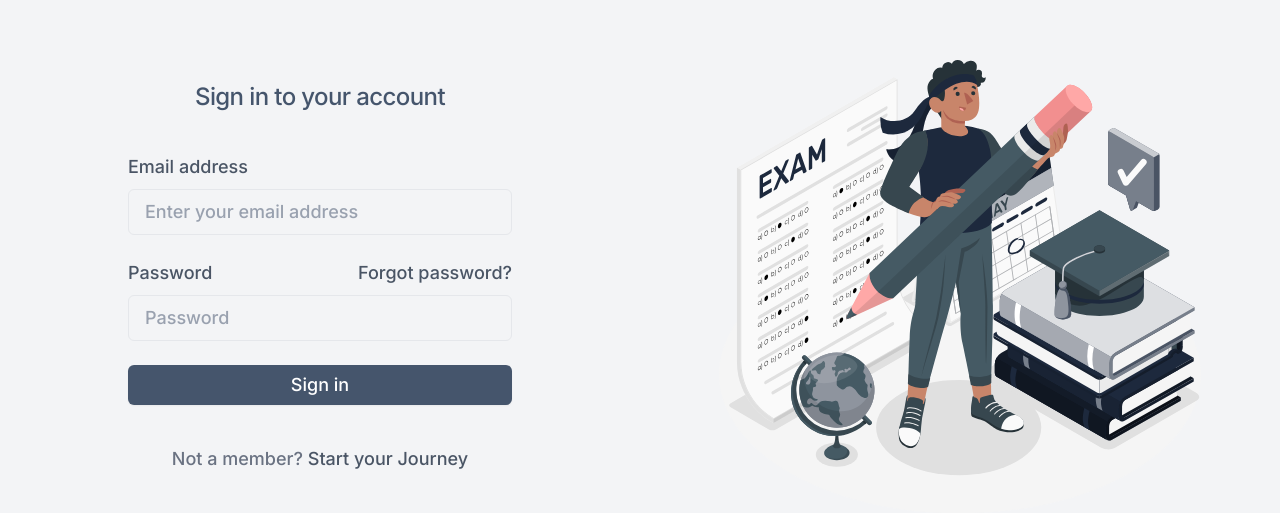
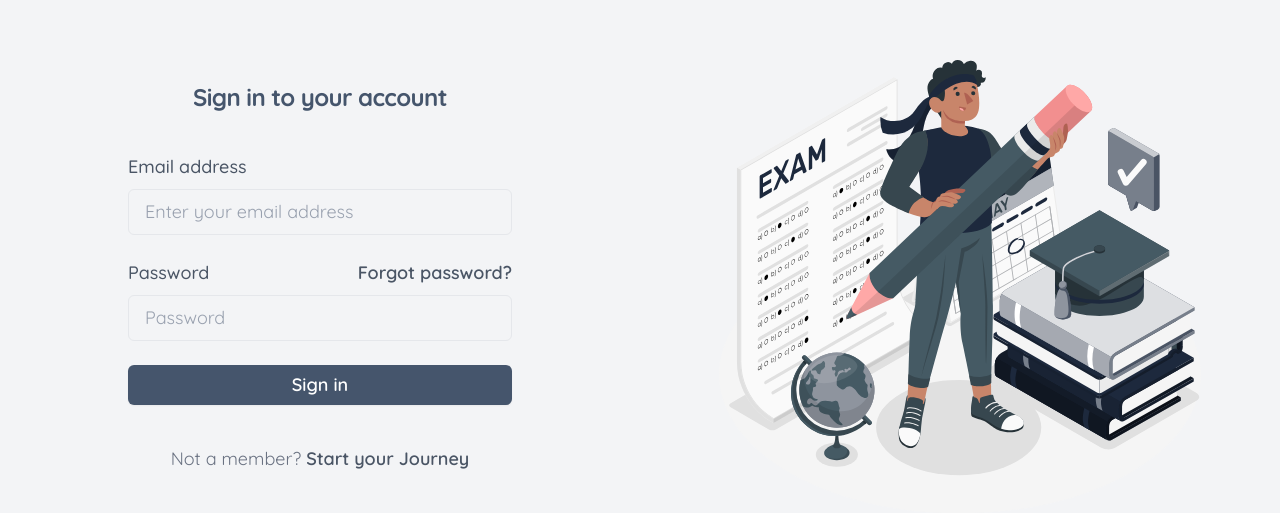
Before and after one commit to JamarTG/capstone, a React (Vite) app in the folder frontend/: page /login in a window 1280 px wide. Shown: the part 123-636 px from the top of the page. Built offline with nearby package versions, Linux system fonts and the light colour scheme.

Commit message:
style: change font and font weight of website

```diff
--- a/frontend/src/index.css
+++ b/frontend/src/index.css
@@ -1,9 +1,8 @@
-@import url('https://fonts.googleapis.com/css2?family=Inter:ital,opsz,wght@0,14..32,100..900;1,14..32,100..900&display=swap');
+@import url('https://fonts.googleapis.com/css2?family=Quicksand:wght@300..700&display=swap');
 @import "tailwindcss";
 
 * {
-  font-family: "Inter", sans-serif;
-  font-weight: 500;
+  font-family: "Quicksand", sans-serif;
 }
 
 td {
--- a/frontend/src/pages/Quiz/QuizCard.tsx
+++ b/frontend/src/pages/Quiz/QuizCard.tsx
@@ -107,7 +107,7 @@ const QuizCard: React.FC<QuizCardProps> = ({
           <div
             className={`absolute top-3 right-3 flex justify-center items-center px-3 py-1 rounded-sm ${getScoreColor((score / currentQuestionIndex) * 100)} z-10`}
           >
-            <span className="text-xl font-bold text-white">{(score / currentQuestionIndex) * 100}%</span>
+            <span className="text-xl text-white">{(score / currentQuestionIndex) * 100}%</span>
           </div>
         )}
 
@@ -135,7 +135,7 @@ const QuizCard: React.FC<QuizCardProps> = ({
 
       <section className={`flex-1 p-4 flex flex-col justify-between ${isDark ? "text-gray-100" : "text-slate-800"}`}>
         <div className="flex justify-between items-start">
-          <h3 className={`font-bold text-sm drop-shadow-md ${isDark ? "text-gray-100" : "text-slate-600"}`}>{topic?.name ?? "Untitled Topic"}</h3>
+          <h3 className={`text-md drop-shadow-md ${isDark ? "text-gray-100" : "text-slate-600"}`}>{topic?.name ?? "Untitled Topic"}</h3>
         </div>
         <div className="flex flex-wrap gap-2 justify-center">
           {tags.map((tag, index) => (
--- a/frontend/src/pages/Quiz/QuizHeader.tsx
+++ b/frontend/src/pages/Quiz/QuizHeader.tsx
@@ -20,7 +20,7 @@ const QuizHeader = ({ currentIndex, totalQuestions, onSubmitQuiz }: QuizHeaderPr
         <div className="relative z-10 h-full p-8 max-w-screen-xl mx-auto flex flex-col justify-between">
           <div className={`flex justify-between items-start ${isDark ? "text-gray-100" : "text-slate-800"}`}>
             <div className="space-y-3">
-              <h1 className="text-xl font-bold tracking-tight">
+              <h1 className="text-2xl tracking-tight">
                 Web Development Fundamentals
               </h1>
               <div className={`flex items-center space-x-6 text-sm font-medium ${isDark ? "text-gray-300" : "text-slate-600"}`}>
--- a/frontend/src/pages/Settings/Preferences.tsx
+++ b/frontend/src/pages/Settings/Preferences.tsx
@@ -6,8 +6,8 @@ interface PreferencesProps {
   toggleDarkMode: () => void;
 }
 
-const Preferences: React.FC<PreferencesProps> = ({ darkMode, toggleDarkMode }) => {
-  const { theme } = useTheme();
+const Preferences: React.FC<PreferencesProps> = ({ darkMode}) => {
+  const { theme,toggleTheme } = useTheme();
   const isDark = theme === "dark";
 
   return (
@@ -21,7 +21,7 @@ const Preferences: React.FC<PreferencesProps> = ({ darkMode, toggleDarkMode }) =
               id="switch-3"
               type="checkbox"
               checked={darkMode}
-              onChange={toggleDarkMode}
+              onChange={toggleTheme}
               className="peer sr-only"
             />
             <label htmlFor="switch-3" className="hidden"></label>
```
